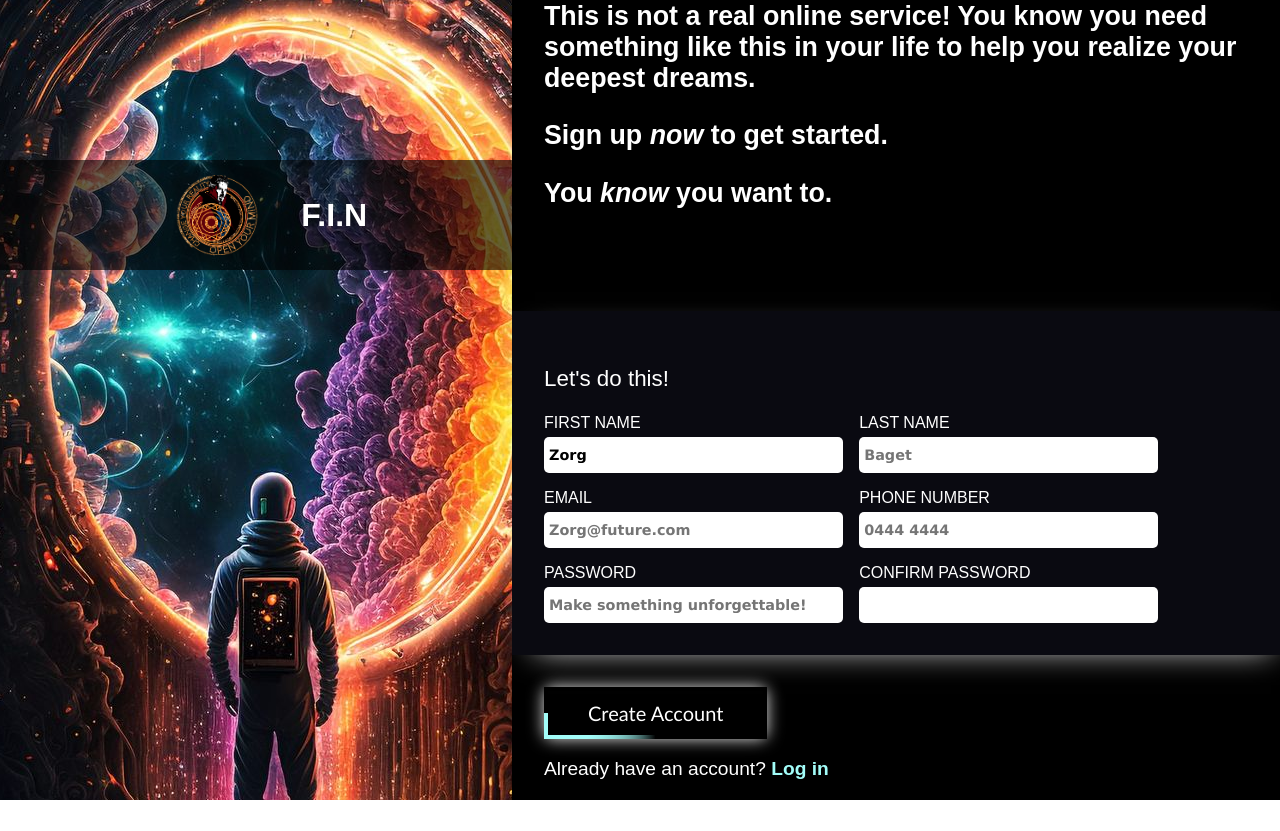
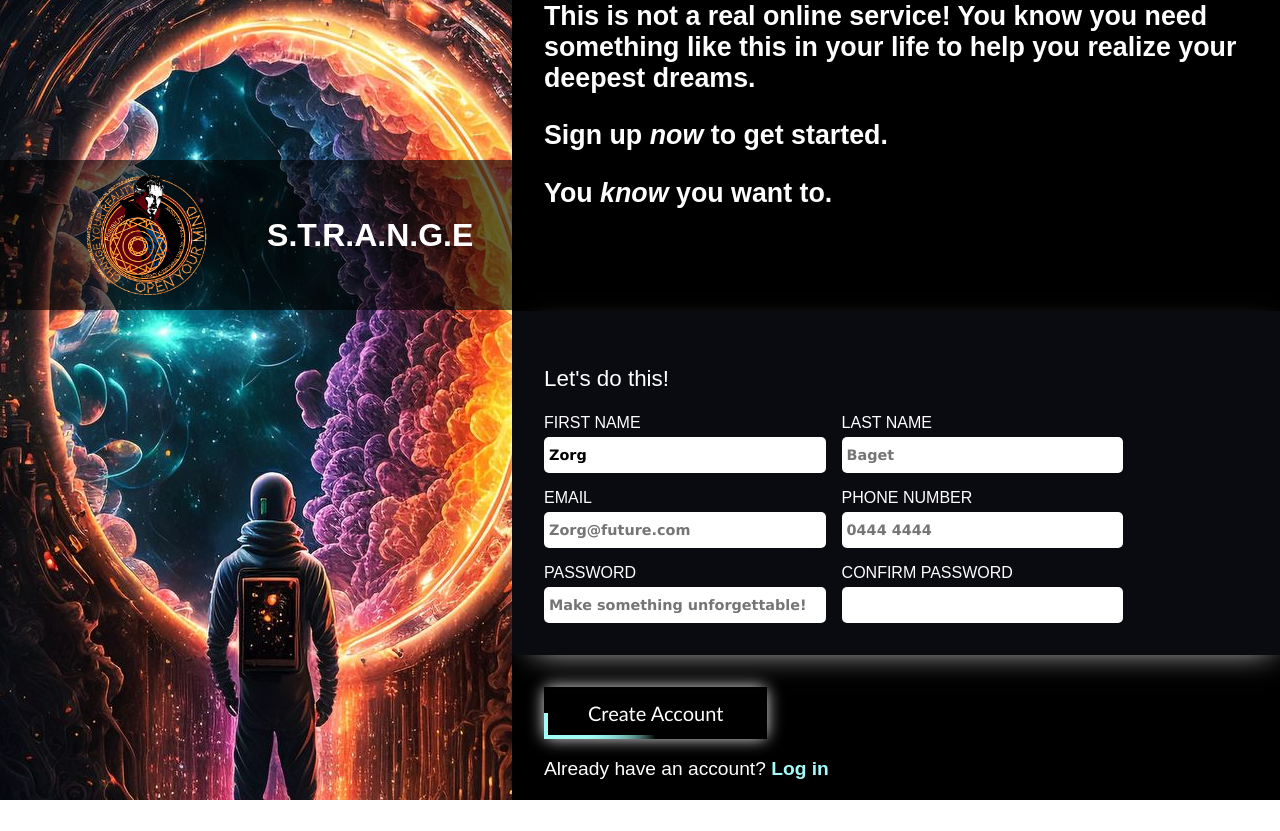
Before and after one commit to freshc0w/odin-sign-up-form, a plain HTML site: page index.html in a window 1280 px wide. Drawn offline with Linux system fonts and the light colour scheme; files whose address does not match are found by name; a web font is replaced by a local one.

Commit message:
Add title and styling

```diff
--- a/index.html
+++ b/index.html
@@ -15,7 +15,7 @@
         <div class="picture">
             <div class="logo">
                 <img src="./img/doctorStrange-removebg-preview.png" alt="Company Logo" class="circle">
-                <h1 class="fin">F.I.N</h1>
+                <h1 class="strange"><strong>S.T.R.A.N.G.E</strong></h1>
             </div>
         </div>
         <div class="right-container">
--- a/styles.css
+++ b/styles.css
@@ -50,9 +50,12 @@ body {
 }
 
 .circle {
-    height: 10vh;
+    height: 15vh;
 }
 
+h1 {
+    font-size: 2rem;
+}
 
 .right-container {
     width: max(300px, 60vw);
@@ -167,7 +170,7 @@ form {
 }
 
 .input {
-    width: 42.5%;
+    width: 40%;
 
     display: flex;
     flex-flow: column wrap;
```
